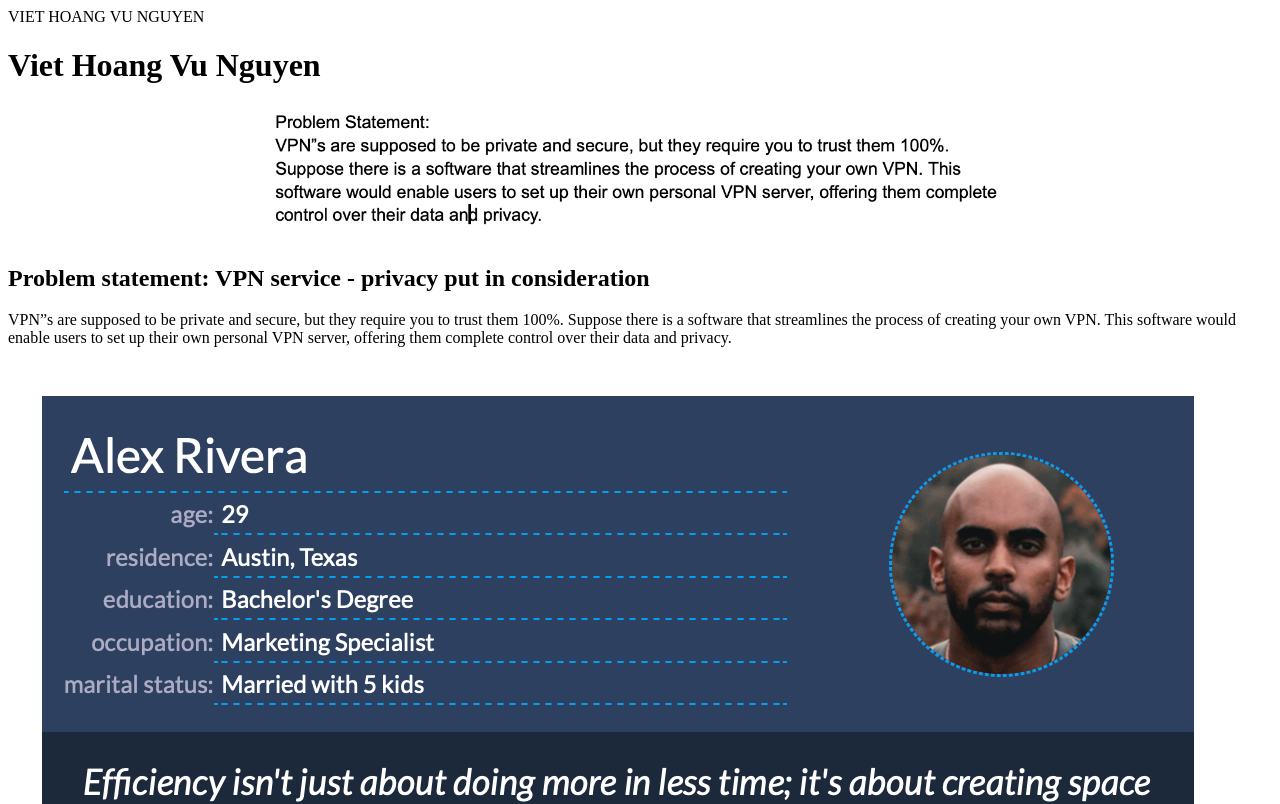
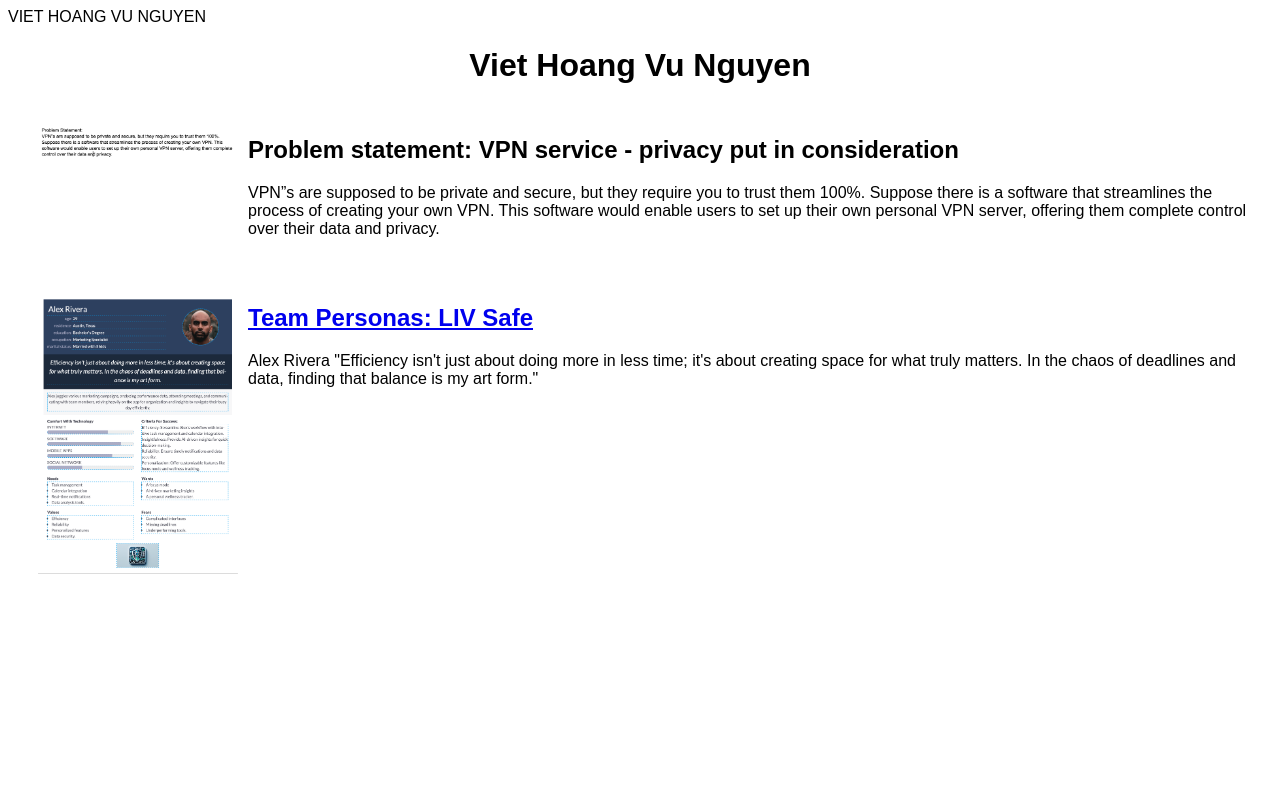
Before and after one commit to vuvnguyen95/csce190.io, a plain HTML site: page index.html in a window 1280 px wide. Shown: the top 804 px of the page. Drawn offline with Linux system fonts and the light colour scheme.

Commit message:
added styles.css

```diff
--- a/index.html
+++ b/index.html
@@ -1,6 +1,7 @@
 <!DOCTYPE html>
 <html>
   <head>
+    <link rel="stylesheet" href="styles.css" />
     VIET HOANG VU NGUYEN
   </head>
   <body>
--- /dev/null
+++ b/styles.css
@@ -0,0 +1,18 @@
+body {
+	background: [pick a color];
+	font-family: Arial, Helvetica, sans-serif;
+}
+h1 {
+	color: [pick a font color];
+	text-align: center;
+}
+.assign {
+	display: flex;
+	padding: 10px;
+	margin: 10px;
+	background: [pick a color];
+}
+.assign img {
+	width: 200px;
+	padding: 10px;
+}
```
